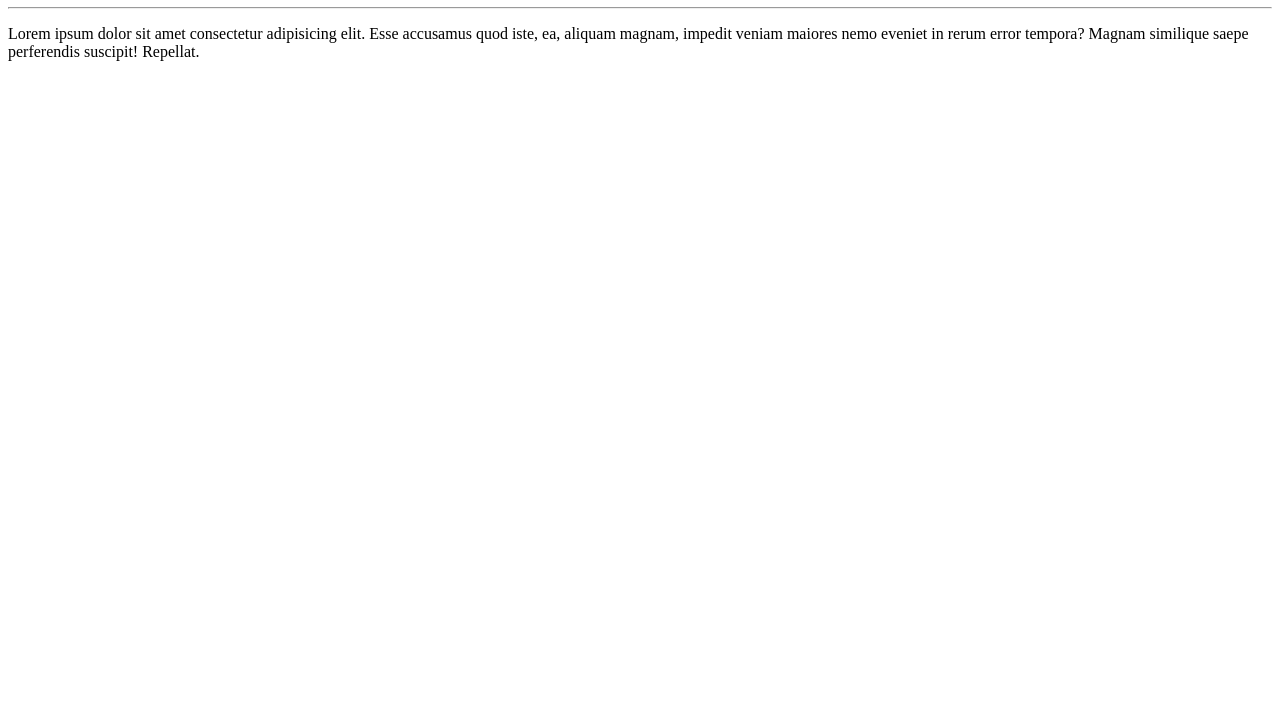
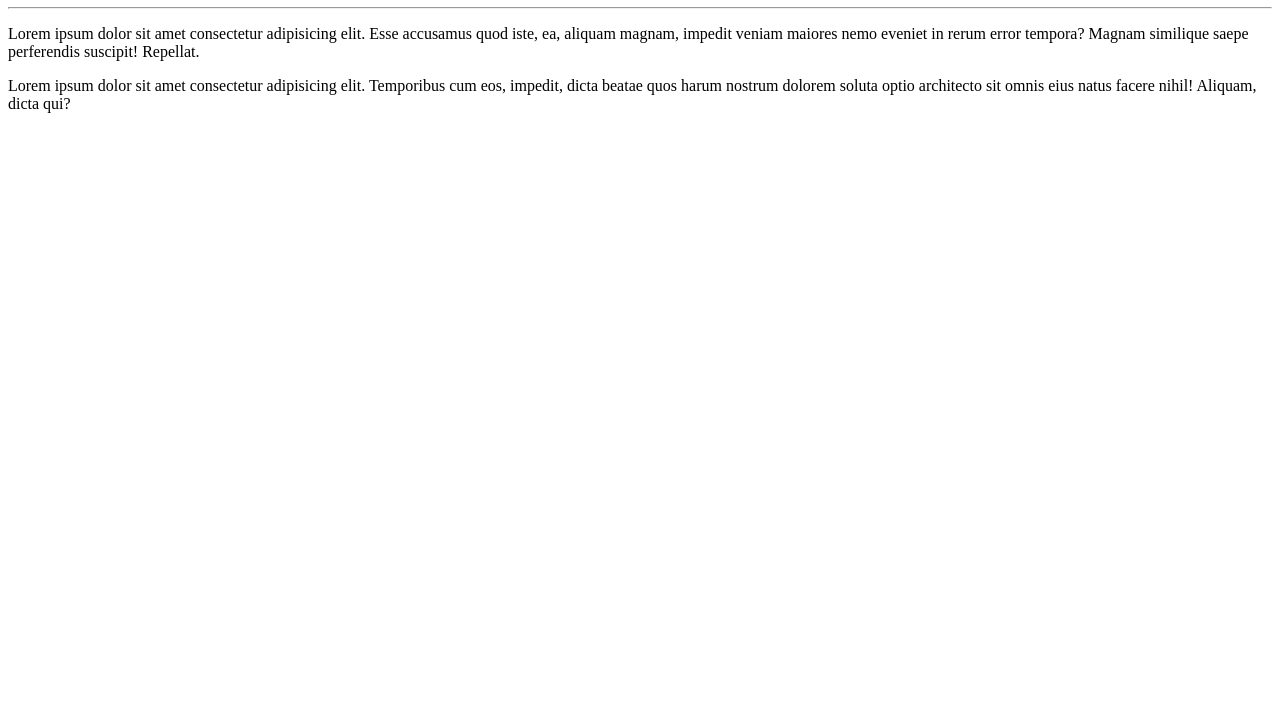
Before and after one commit to henriqueheidi/Ola-Mundo, a plain HTML site: page site-exemplo/index.html in a window 1280 px wide. Shown: the part 73-800 px from the top of the page. Drawn offline with Linux system fonts and the light colour scheme.

Commit message:
Adicionei um parágrafo

```diff
--- a/site-exemplo/index.html
+++ b/site-exemplo/index.html
@@ -9,5 +9,6 @@
     <h1>Olá, Mundo!</h1>
     <hr>
     <p>Lorem ipsum dolor sit amet consectetur adipisicing elit. Esse accusamus quod iste, ea, aliquam magnam, impedit veniam maiores nemo eveniet in rerum error tempora? Magnam similique saepe perferendis suscipit! Repellat.</p>
+    <p>Lorem ipsum dolor sit amet consectetur adipisicing elit. Temporibus cum eos, impedit, dicta beatae quos harum nostrum dolorem soluta optio architecto sit omnis eius natus facere nihil! Aliquam, dicta qui?</p>
 </body>
 </html>
```
